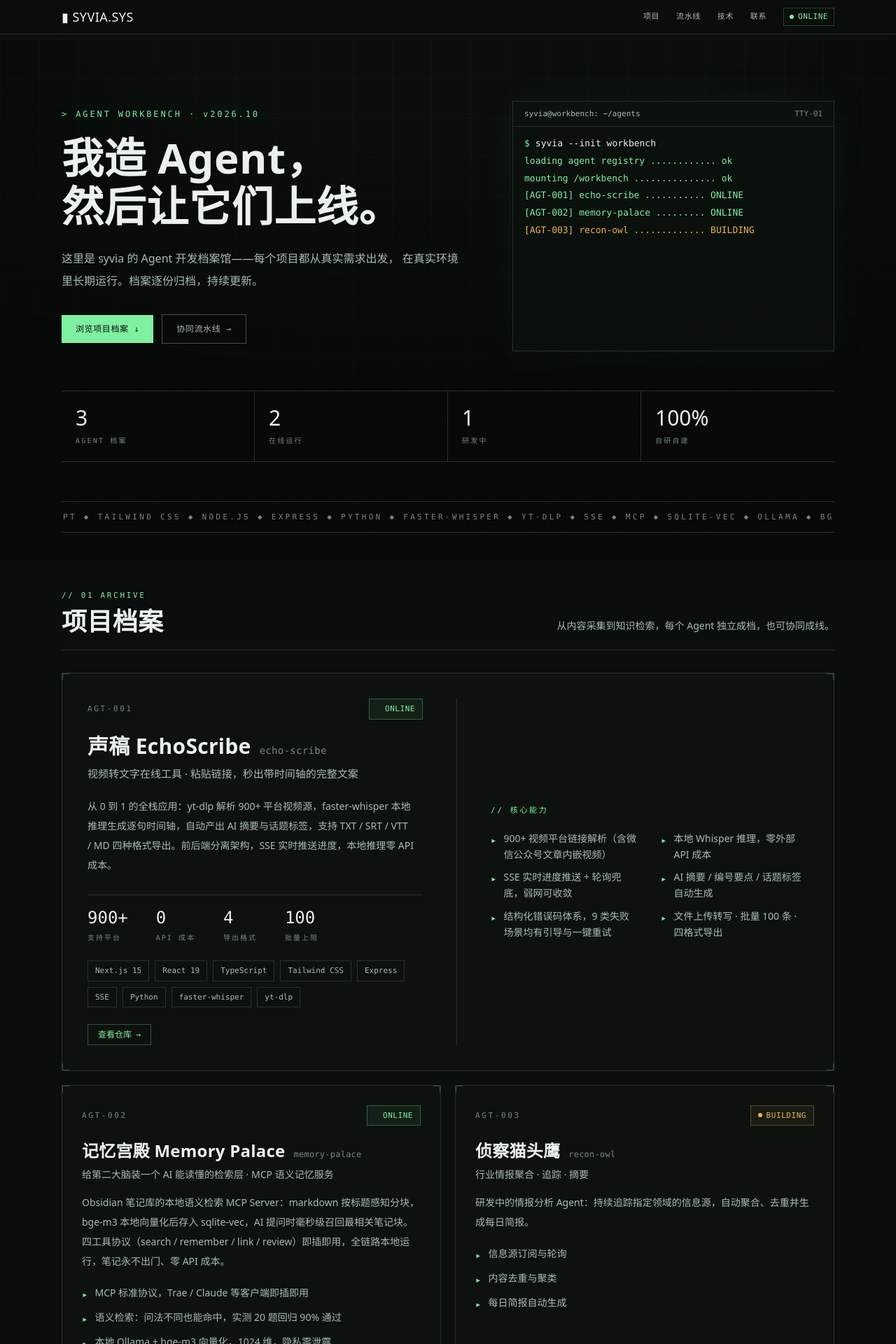
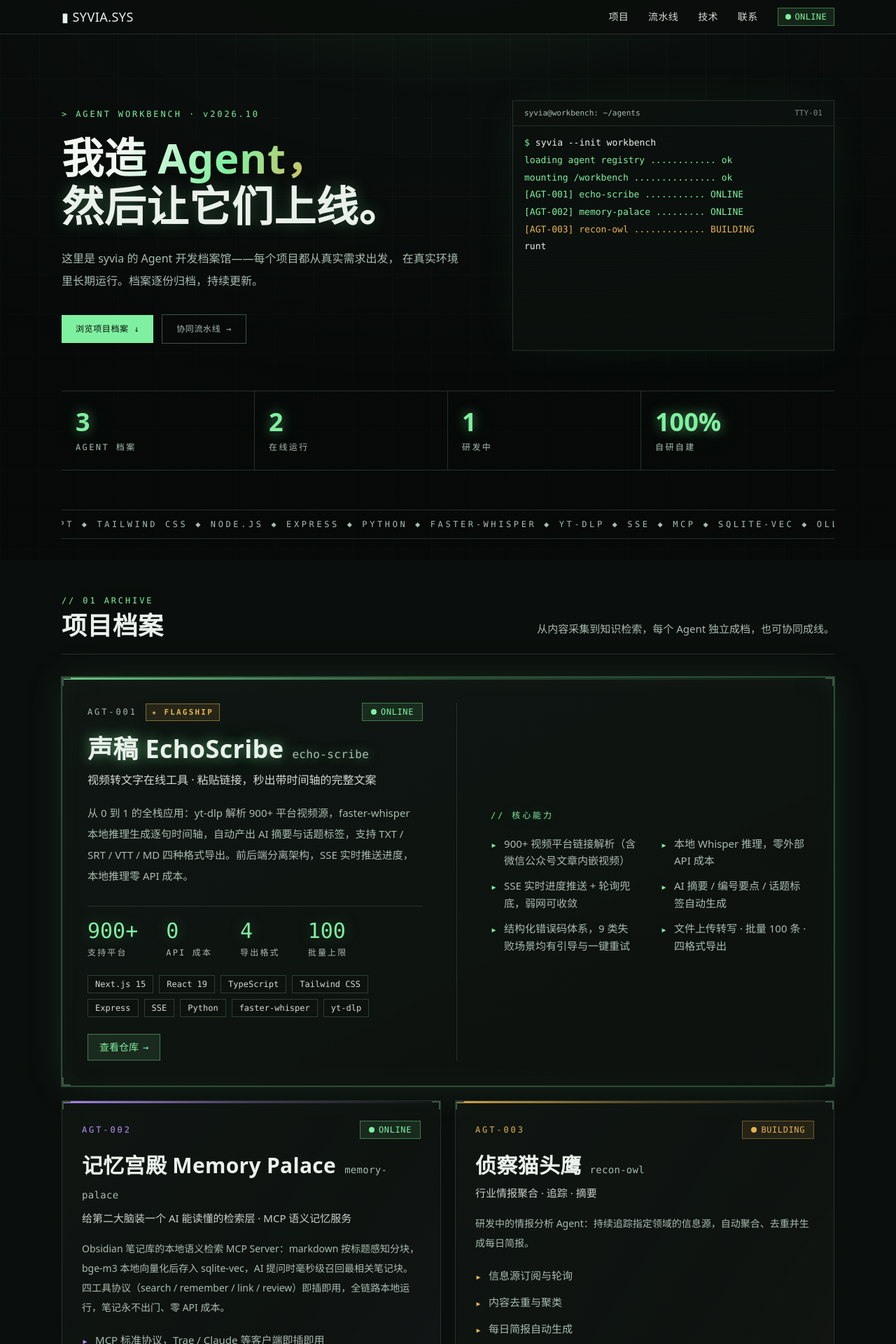
Before and after one commit to yuwangjuan1/syvia_platform, a Next.js app: page / in a window 1280 px wide. Shown: the top 1920 px of the page at 70% size. Built offline with nearby package versions, Linux system fonts and the light colour scheme.

Commit message:
视觉升级：项目卡分色主次（绿旗舰/紫记忆/琥珀侦察）+ 辉光渐变特效 + 全站字号亮度提升

```diff
--- a/src/app/globals.css
+++ b/src/app/globals.css
@@ -10,6 +10,7 @@
   --mist: #a9bcb0;
   --faint: #76897d;
   --phos: #7ff0a0;
+  --violet: #b993ff;
   --amber: #e6b450;
   --alert: #e57a63;
   --font-body: "PingFang SC", "HarmonyOS Sans SC", "Source Han Sans SC", "Microsoft YaHei", system-ui, sans-serif;
@@ -27,6 +28,7 @@
   --color-mist: var(--mist);
   --color-faint: var(--faint);
   --color-phos: var(--phos);
+  --color-violet: var(--violet);
   --color-amber: var(--amber);
   --color-alert: var(--alert);
   --font-display: var(--font-display);
@@ -81,7 +83,9 @@ body::after {
   inset: 0;
   z-index: 0;
   pointer-events: none;
-  background: radial-gradient(ellipse 90% 70% at 50% 0%, transparent 40%, rgba(4, 6, 5, 0.55) 100%);
+  background:
+    radial-gradient(ellipse 62% 42% at 50% -8%, rgba(127, 240, 160, 0.09), transparent 62%),
+    radial-gradient(ellipse 90% 70% at 50% 0%, transparent 40%, rgba(4, 6, 5, 0.55) 100%);
 }
 
 ::-webkit-scrollbar {
@@ -133,3 +137,106 @@ body::after {
     rgba(0, 0, 0, 0.16) 3px
   );
 }
+
+/* ---- 视觉特效工具类 ---- */
+
+/* 霓虹辉光文字 */
+.text-glow {
+  text-shadow:
+    0 0 16px rgba(127, 240, 160, 0.5),
+    0 0 42px rgba(127, 240, 160, 0.22);
+}
+
+.text-glow-soft {
+  text-shadow: 0 0 22px rgba(127, 240, 160, 0.28);
+}
+
+/* 渐变标题字 */
+.gradient-text {
+  background: linear-gradient(115deg, #f2f7f2 25%, #7ff0a0 62%, #e6b450 100%);
+  -webkit-background-clip: text;
+  background-clip: text;
+  color: transparent;
+}
+
+/* 卡片悬停辉光 */
+.card-glow {
+  transition:
+    border-color 0.25s,
+    box-shadow 0.25s,
+    transform 0.25s;
+}
+.card-glow:hover {
+  box-shadow:
+    0 0 0 1px rgba(127, 240, 160, 0.18),
+    0 0 44px rgba(127, 240, 160, 0.09),
+    inset 0 0 30px rgba(127, 240, 160, 0.025);
+}
+
+/* 旗舰卡常驻辉光 */
+.flagship-glow {
+  box-shadow:
+    0 0 0 1px rgba(127, 240, 160, 0.22),
+    0 0 54px rgba(127, 240, 160, 0.1),
+    inset 0 0 40px rgba(127, 240, 160, 0.03);
+}
+.flagship-glow:hover {
+  box-shadow:
+    0 0 0 1px rgba(127, 240, 160, 0.4),
+    0 0 80px rgba(127, 240, 160, 0.16),
+    inset 0 0 48px rgba(127, 240, 160, 0.05);
+}
+
+/* 呼吸浮动 */
+@keyframes floaty {
+  0%,
+  100% {
+    transform: translateY(0);
+  }
+  50% {
+    transform: translateY(-7px);
+  }
+}
+.floaty {
+  animation: floaty 5.5s ease-in-out infinite;
+}
+
+/* 顶部扫描光带 */
+@keyframes sweep {
+  0% {
+    transform: translateX(-100%);
+  }
+  100% {
+    transform: translateX(220%);
+  }
+}
+.sweep-line {
+  position: relative;
+  overflow: hidden;
+}
+.sweep-line::after {
+  content: "";
+  position: absolute;
+  top: 0;
+  left: 0;
+  height: 100%;
+  width: 38%;
+  background: linear-gradient(90deg, transparent, rgba(127, 240, 160, 0.14), transparent);
+  animation: sweep 4.5s ease-in-out infinite;
+  pointer-events: none;
+}
+
+/* 数字翻牌入场 */
+@keyframes popin {
+  0% {
+    opacity: 0;
+    transform: scale(0.92);
+  }
+  100% {
+    opacity: 1;
+    transform: scale(1);
+  }
+}
+.popin {
+  animation: popin 0.5s cubic-bezier(0.22, 1, 0.36, 1) both;
+}
--- a/src/app/page.tsx
+++ b/src/app/page.tsx
@@ -9,21 +9,21 @@ function Navbar() {
         <a href="#top" className="font-display text-lg tracking-wide text-paper">
           {"\u25ae"} {SITE.system}
         </a>
-        <nav className="flex items-center gap-4 font-mono text-[11px] tracking-wider sm:gap-6">
-          <a href="#agents" className="text-mist transition-colors hover:text-phos">
+        <nav className="flex items-center gap-5 font-mono text-sm font-medium tracking-wide sm:gap-7">
+          <a href="#agents" className="text-paper/90 transition-colors hover:text-phos hover:text-glow-soft">
             项目
           </a>
-          <a href="#pipeline" className="text-mist transition-colors hover:text-phos">
+          <a href="#pipeline" className="text-paper/90 transition-colors hover:text-phos hover:text-glow-soft">
             流水线
           </a>
-          <a href="#stack" className="text-mist transition-colors hover:text-phos">
+          <a href="#stack" className="text-paper/90 transition-colors hover:text-phos hover:text-glow-soft">
             技术
           </a>
-          <a href="#contact" className="text-mist transition-colors hover:text-phos">
+          <a href="#contact" className="text-paper/90 transition-colors hover:text-phos hover:text-glow-soft">
             联系
           </a>
-          <span className="hidden items-center gap-1.5 border border-phos/25 px-2 py-0.5 text-phos sm:inline-flex">
-            <span className="blinkdot h-1.5 w-1.5 rounded-full bg-phos" />
+          <span className="hidden items-center gap-1.5 border border-phos/40 bg-phos/10 px-2.5 py-1 text-xs font-medium text-phos text-glow-soft sm:inline-flex">
+            <span className="blinkdot h-2 w-2 rounded-full bg-phos" />
             ONLINE
           </span>
         </nav>
@@ -35,12 +35,12 @@ function Navbar() {
 function SectionHead({ index, en, title, sub }: { index: string; en: string; title: string; sub?: string }) {
   return (
     <div className="border-b border-line pb-5">
-      <p className="font-mono text-[11px] tracking-[0.24em] text-phos">
+      <p className="font-mono text-xs font-medium tracking-[0.24em] text-phos text-glow-soft">
         {"//"} {index} {en}
       </p>
       <div className="mt-2 flex flex-wrap items-end justify-between gap-3">
         <h2 className="font-display text-3xl text-paper sm:text-4xl">{title}</h2>
-        {sub && <p className="max-w-md pb-1 text-sm text-mist">{sub}</p>}
+        {sub && <p className="max-w-lg pb-1 text-[15px] leading-relaxed text-mist">{sub}</p>}
       </div>
     </div>
   );
@@ -50,7 +50,7 @@ function Marquee() {
   const row = MARQUEE.map((item) => ` ${item} \u25c6`).join("");
   return (
     <div className="mt-14 overflow-hidden border-y border-line py-3" aria-hidden>
-      <div className="marquee-track flex w-max whitespace-nowrap font-mono text-[11px] tracking-[0.3em] text-faint">
+      <div className="marquee-track flex w-max whitespace-nowrap font-mono text-xs tracking-[0.3em] text-mist">
         <span>{row}</span>
         <span>{row}</span>
       </div>
@@ -92,12 +92,12 @@ export default function Page() {
               {">"} AGENT WORKBENCH · v2026.10
             </p>
             <h1
-              className="rise mt-5 font-display text-5xl leading-[1.15] text-paper sm:text-6xl"
+              className="rise mt-5 font-display text-5xl font-extrabold leading-[1.15] sm:text-6xl"
               style={{ animationDelay: "0.08s" }}
             >
-              我造 Agent，
+              <span className="gradient-text">我造 Agent，</span>
               <br />
-              然后让它们上线。
+              <span className="text-paper text-glow-soft">然后让它们上线。</span>
             </h1>
             <p
               className="rise mt-6 max-w-xl text-base leading-loose text-mist"
@@ -125,7 +125,7 @@ export default function Page() {
             </div>
           </div>
 
-          <div className="rise" style={{ animationDelay: "0.3s" }}>
+          <div className="rise floaty" style={{ animationDelay: "0.3s" }}>
             <BootTerminal />
           </div>
         </section>
@@ -134,10 +134,10 @@ export default function Page() {
           className="rise mt-14 grid grid-cols-2 divide-x divide-line border-y border-line sm:grid-cols-4"
           style={{ animationDelay: "0.36s" }}
         >
-          {STATS.map((s) => (
-            <div key={s.label} className="px-5 py-5">
-              <div className="font-display text-3xl text-paper">{s.value}</div>
-              <div className="mt-1.5 font-mono text-[10px] tracking-[0.22em] text-faint">
+          {STATS.map((s, i) => (
+            <div key={s.label} className="popin px-5 py-6" style={{ animationDelay: `${0.4 + i * 0.08}s` }}>
+              <div className="text-glow font-display text-4xl font-extrabold text-phos">{s.value}</div>
+              <div className="mt-2 font-mono text-xs font-medium tracking-[0.2em] text-mist">
                 {s.label}
               </div>
             </div>
@@ -169,18 +169,18 @@ export default function Page() {
           />
           <div className="mt-8 grid gap-px border border-line bg-line md:grid-cols-2 lg:grid-cols-4">
             {PIPELINE.map((p) => (
-              <div key={p.step} className="group relative bg-panel/80 p-6 transition-colors hover:bg-panel2">
+              <div key={p.step} className="card-glow group relative bg-panel/80 p-6 transition-colors hover:bg-panel2">
                 <div className="flex items-baseline justify-between">
-                  <span className="font-mono text-3xl text-linebright transition-colors group-hover:text-phos">
+                  <span className="text-glow-soft font-mono text-4xl font-bold text-linebright transition-colors group-hover:text-phos">
                     {p.step}
                   </span>
-                  <span className="font-mono text-[10px] tracking-[0.18em] text-faint">
+                  <span className="font-mono text-xs tracking-[0.18em] text-mist">
                     {p.codename}
                   </span>
                 </div>
-                <h3 className="mt-5 font-mono text-sm tracking-wider text-phos">{p.action}</h3>
-                <p className="mt-1.5 font-display text-lg text-paper">{p.agent}</p>
-                <p className="mt-3 text-[13px] leading-relaxed text-mist">{p.detail}</p>
+                <h3 className="text-glow-soft mt-5 font-mono text-base font-bold tracking-wider text-phos">{p.action}</h3>
+                <p className="mt-1.5 font-display text-xl font-bold text-paper">{p.agent}</p>
+                <p className="mt-3 text-sm leading-relaxed text-mist">{p.detail}</p>
               </div>
             ))}
           </div>
@@ -198,11 +198,11 @@ export default function Page() {
           <div className="mt-8 grid gap-5 sm:grid-cols-2 lg:grid-cols-4">
             {STACK_GROUPS.map((g) => (
               <div key={g.group} className="border border-line bg-panel/60 p-6">
-                <h3 className="font-mono text-xs tracking-[0.2em] text-phos">{g.group}</h3>
-                <ul className="mt-4 space-y-2.5">
+                <h3 className="font-mono text-sm font-bold tracking-[0.2em] text-phos">{g.group}</h3>
+                <ul className="mt-4 space-y-3">
                   {g.items.map((item) => (
-                    <li key={item} className="flex items-start gap-2 text-sm text-mist">
-                      <span className="mt-1.5 h-1 w-1 shrink-0 bg-linebright" />
+                    <li key={item} className="flex items-start gap-2 text-[15px] text-paper/85">
+                      <span className="mt-2.5 h-1.5 w-1.5 shrink-0 bg-phos/70" />
                       {item}
                     </li>
                   ))}
@@ -221,12 +221,12 @@ export default function Page() {
           />
           <div className="mt-8 grid gap-5 md:grid-cols-3">
             {PRINCIPLES.map((p, i) => (
-              <div key={p.title} className="border border-line bg-panel/60 p-6">
-                <span className="font-mono text-[11px] tracking-[0.24em] text-phos">
+              <div key={p.title} className="card-glow border border-line bg-panel/60 p-6 hover:border-linebright">
+                <span className="text-glow-soft font-mono text-2xl font-bold text-phos">
                   {String(i + 1).padStart(2, "0")}
                 </span>
-                <h3 className="mt-4 font-display text-xl text-paper">{p.title}</h3>
-                <p className="mt-3 text-sm leading-relaxed text-mist">{p.detail}</p>
+                <h3 className="mt-4 font-display text-2xl font-bold text-paper">{p.title}</h3>
+                <p className="mt-3 text-[15px] leading-relaxed text-mist">{p.detail}</p>
               </div>
             ))}
           </div>
--- a/src/components/agent-card.tsx
+++ b/src/components/agent-card.tsx
@@ -1,42 +1,103 @@
-import type { AgentProject } from "@/data/agents";
+import type { AgentAccent, AgentProject } from "@/data/agents";
+
+/** 每个项目的专属主题色：色带 / 箭头 / 角标 / 悬停辉光 */
+const ACCENT: Record<
+  AgentAccent,
+  {
+    strip: string;
+    cardBg: string;
+    arrow: string;
+    corner: string;
+    hoverBorder: string;
+    hoverGlow: string;
+    idText: string;
+    metricText: string;
+  }
+> = {
+  phos: {
+    strip: "from-phos/80 via-phos/25 to-transparent",
+    cardBg: "bg-panel/60",
+    arrow: "text-phos",
+    corner: "group-hover:border-phos",
+    hoverBorder: "hover:border-phos/40",
+    hoverGlow: "hover:shadow-[0_0_44px_rgba(127,240,160,0.10)]",
+    idText: "text-phos/80",
+    metricText: "text-phos text-glow-soft",
+  },
+  violet: {
+    strip: "from-violet/90 via-violet/30 to-transparent",
+    cardBg: "bg-gradient-to-br from-panel/80 via-panel/60 to-violet/[0.08]",
+    arrow: "text-violet",
+    corner: "group-hover:border-violet",
+    hoverBorder: "hover:border-violet/60",
+    hoverGlow: "hover:shadow-[0_0_48px_rgba(185,147,255,0.14)]",
+    idText: "text-violet",
+    metricText: "text-violet",
+  },
+  amber: {
+    strip: "from-amber/90 via-amber/30 to-transparent",
+    cardBg: "bg-gradient-to-br from-panel/80 via-panel/60 to-amber/[0.07]",
+    arrow: "text-amber",
+    corner: "group-hover:border-amber",
+    hoverBorder: "hover:border-amber/60",
+    hoverGlow: "hover:shadow-[0_0_48px_rgba(230,180,80,0.12)]",
+    idText: "text-amber",
+    metricText: "text-amber",
+  },
+};
 
 function StatusBadge({ status }: { status: AgentProject["status"] }) {
   if (status === "online") {
     return (
-      <span className="inline-flex items-center gap-1.5 border border-phos/30 bg-phos/[0.06] px-2.5 py-1 font-mono text-[11px] tracking-wider text-phos">
-        <span className="blinkdot inline-block h-1.5 w-1.5 rounded-full bg-phos" />
+      <span className="inline-flex items-center gap-1.5 border border-phos/40 bg-phos/10 px-3 py-1 font-mono text-xs font-medium tracking-wider text-phos text-glow-soft">
+        <span className="blinkdot inline-block h-2 w-2 rounded-full bg-phos" />
         ONLINE
       </span>
     );
   }
   return (
-    <span className="inline-flex items-center gap-1.5 border border-amber/30 bg-amber/[0.06] px-2.5 py-1 font-mono text-[11px] tracking-wider text-amber">
-      <span className="inline-block h-1.5 w-1.5 rounded-full bg-amber" />
+    <span className="inline-flex items-center gap-1.5 border border-amber/40 bg-amber/10 px-3 py-1 font-mono text-xs font-medium tracking-wider text-amber">
+      <span className="inline-block h-2 w-2 rounded-full bg-amber" />
       BUILDING
     </span>
   );
 }
 
-function Corners() {
+function Corners({ hoverColor }: { hoverColor: string }) {
   const base =
-    "pointer-events-none absolute h-2.5 w-2.5 border-linebright transition-colors duration-200 group-hover:border-phos";
+    "pointer-events-none absolute h-3 w-3 border-linebright transition-colors duration-200";
+  const c = `${base} ${hoverColor}`;
   return (
     <>
-      <span className={`${base} left-0 top-0 border-l border-t`} />
-      <span className={`${base} right-0 top-0 border-r border-t`} />
-      <span className={`${base} bottom-0 left-0 border-b border-l`} />
-      <span className={`${base} bottom-0 right-0 border-b border-r`} />
+      <span className={`${c} left-0 top-0 border-l-2 border-t-2`} />
+      <span className={`${c} right-0 top-0 border-r-2 border-t-2`} />
+      <span className={`${c} bottom-0 left-0 border-b-2 border-l-2`} />
+      <span className={`${c} bottom-0 right-0 border-b-2 border-r-2`} />
     </>
   );
 }
 
-function Metrics({ agent }: { agent: AgentProject }) {
+function AccentStrip({ color }: { color: string }) {
+  return (
+    <div
+      className={`absolute inset-x-0 top-0 h-[3px] bg-gradient-to-r ${color}`}
+      aria-hidden
+    />
+  );
+}
+
+function Metrics({ agent, large = false }: { agent: AgentProject; large?: boolean }) {
+  const a = ACCENT[agent.accent ?? "phos"];
   return (
     <div className="flex flex-wrap gap-x-10 gap-y-4 border-t border-line pt-5">
       {agent.metrics.map((m) => (
         <div key={m.label}>
-          <div className="font-mono text-2xl leading-none text-paper">{m.value}</div>
-          <div className="mt-2 font-mono text-[10px] uppercase tracking-[0.2em] text-faint">
+          <div
+            className={`font-mono leading-none ${a.metricText} ${large ? "text-3xl" : "text-2xl"}`}
+          >
+            {m.value}
+          </div>
+          <div className="mt-2 font-mono text-xs uppercase tracking-[0.18em] text-mist">
             {m.label}
           </div>
         </div>
@@ -49,7 +110,10 @@ function Stack({ agent }: { agent: AgentProject }) {
   return (
     <div className="flex flex-wrap items-center gap-2">
       {agent.stack.map((s) => (
-        <span key={s} className="border border-line bg-panel2/60 px-2.5 py-1 font-mono text-[11px] text-mist">
+        <span
+          key={s}
+          className="border border-linebright/70 bg-panel2/80 px-2.5 py-1 font-mono text-xs text-paper/90"
+        >
           {s}
         </span>
       ))}
@@ -60,7 +124,7 @@ function Stack({ agent }: { agent: AgentProject }) {
 function Links({ agent }: { agent: AgentProject }) {
   if (agent.links.length === 0) {
     return (
-      <span className="inline-flex items-center border border-line px-3 py-1.5 font-mono text-xs text-faint">
+      <span className="inline-flex items-center border border-line px-4 py-2 font-mono text-sm text-mist">
         仓库整理中
       </span>
     );
@@ -73,7 +137,7 @@ function Links({ agent }: { agent: AgentProject }) {
           href={l.href}
           target="_blank"
           rel="noreferrer"
-          className="inline-flex items-center gap-1.5 border border-phos/30 px-3.5 py-1.5 font-mono text-xs text-phos transition-colors hover:bg-phos/10"
+          className="inline-flex items-center gap-1.5 border border-phos/40 bg-phos/10 px-4 py-2 font-mono text-sm font-medium text-phos transition-all hover:bg-phos/20 hover:text-glow-soft"
         >
           {l.label} <span aria-hidden>{"\u2192"}</span>
         </a>
@@ -82,12 +146,20 @@ function Links({ agent }: { agent: AgentProject }) {
   );
 }
 
-function FeatureList({ agent, cols = 1 }: { agent: AgentProject; cols?: 1 | 2 }) {
+function FeatureList({
+  agent,
+  cols = 1,
+  arrowColor,
+}: {
+  agent: AgentProject;
+  cols?: 1 | 2;
+  arrowColor: string;
+}) {
   return (
-    <ul className={`grid gap-x-8 gap-y-2.5 ${cols === 2 ? "sm:grid-cols-2" : "grid-cols-1"}`}>
+    <ul className={`grid gap-x-8 gap-y-3 ${cols === 2 ? "sm:grid-cols-2" : "grid-cols-1"}`}>
       {agent.features.map((f) => (
-        <li key={f} className="flex items-start gap-2.5 text-sm leading-relaxed text-mist">
-          <span className="mt-0.5 shrink-0 font-mono text-phos">{"\u25b8"}</span>
+        <li key={f} className="flex items-start gap-2.5 text-[15px] leading-relaxed text-mist">
+          <span className={`mt-0.5 shrink-0 font-mono ${arrowColor}`}>&#x25b8;</span>
           {f}
         </li>
       ))}
@@ -96,25 +168,35 @@ function FeatureList({ agent, cols = 1 }: { agent: AgentProject; cols?: 1 | 2 })
 }
 
 export default function AgentCard({ agent }: { agent: AgentProject }) {
-  // featured 卡：全宽横向布局（左叙述 / 右特性），其余为等宽纵向卡
+  const a = ACCENT[agent.accent ?? "phos"];
+
+  // 旗舰卡（声稿）：全宽横向 + 常驻绿色辉光 + FLAGSHIP 徽章
   if (agent.featured) {
     return (
-      <article className="group relative border border-line bg-panel/60 p-7 transition-colors duration-200 hover:border-linebright lg:col-span-2 lg:p-9">
-        <Corners />
+      <article className="flagship-glow group relative border border-phos/30 bg-gradient-to-br from-panel/90 to-panel2/95 p-7 transition-colors duration-300 hover:border-phos/60 lg:col-span-2 lg:p-9">
+        <AccentStrip color={ACCENT.phos.strip} />
+        <Corners hoverColor={ACCENT.phos.corner} />
         <div className="grid gap-8 lg:grid-cols-[minmax(0,1fr)_minmax(0,1.05fr)] lg:gap-12">
           <div>
             <div className="flex items-center justify-between gap-3">
-              <span className="font-mono text-[11px] tracking-[0.24em] text-faint">{agent.id}</span>
+              <div className="flex items-center gap-3">
+                <span className="font-mono text-xs tracking-[0.24em] text-mist">{agent.id}</span>
+                <span className="border border-amber/50 bg-amber/10 px-2 py-0.5 font-mono text-[11px] font-bold tracking-[0.2em] text-amber">
+                  ★ FLAGSHIP
+                </span>
+              </div>
               <StatusBadge status={agent.status} />
             </div>
-            <h3 className="mt-5 font-display text-3xl text-paper">
+            <h3 className="text-glow mt-5 font-display text-4xl font-extrabold text-paper">
               {agent.name}
-              <span className="ml-3 font-mono text-sm font-normal text-faint">{agent.codename}</span>
+              <span className="ml-3 font-mono text-base font-normal text-mist">
+                {agent.codename}
+              </span>
             </h3>
-            <p className="mt-2 text-[15px] text-mist">{agent.tagline}</p>
-            <p className="mt-5 text-sm leading-loose text-mist">{agent.description}</p>
+            <p className="mt-3 text-base text-paper/90">{agent.tagline}</p>
+            <p className="mt-5 text-[15px] leading-loose text-mist">{agent.description}</p>
             <div className="mt-7">
-              <Metrics agent={agent} />
+              <Metrics agent={agent} large />
             </div>
             <div className="mt-6">
               <Stack agent={agent} />
@@ -124,9 +206,11 @@ export default function AgentCard({ agent }: { agent: AgentProject }) {
             </div>
           </div>
           <div className="flex flex-col justify-center border-t border-line pt-6 lg:border-l lg:border-t-0 lg:pl-12 lg:pt-0">
-            <p className="font-mono text-[11px] tracking-[0.24em] text-phos">{"//"} 核心能力</p>
+            <p className="font-mono text-xs tracking-[0.24em] text-phos text-glow-soft">
+              {"//"} 核心能力
+            </p>
             <div className="mt-5">
-              <FeatureList agent={agent} cols={2} />
+              <FeatureList agent={agent} cols={2} arrowColor={ACCENT.phos.arrow} />
             </div>
           </div>
         </div>
@@ -134,21 +218,27 @@ export default function AgentCard({ agent }: { agent: AgentProject }) {
     );
   }
 
+  // 常规卡：等宽纵向，各带专属主题色
   return (
-    <article className="group relative flex flex-col border border-line bg-panel/60 p-7 transition-colors duration-200 hover:border-linebright">
-      <Corners />
+    <article
+      className={`group relative flex flex-col border border-line p-7 transition-all duration-300 ${a.cardBg} ${a.hoverBorder} ${a.hoverGlow}`}
+    >
+      <AccentStrip color={a.strip} />
+      <Corners hoverColor={a.corner} />
       <div className="flex items-center justify-between gap-3">
-        <span className="font-mono text-[11px] tracking-[0.24em] text-faint">{agent.id}</span>
+        <span className={`font-mono text-xs font-medium tracking-[0.24em] ${a.idText}`}>
+          {agent.id}
+        </span>
         <StatusBadge status={agent.status} />
       </div>
-      <h3 className="mt-5 font-display text-2xl text-paper">
+      <h3 className="mt-5 font-display text-3xl font-extrabold text-paper">
         {agent.name}
-        <span className="ml-3 font-mono text-xs font-normal text-faint">{agent.codename}</span>
+        <span className="ml-3 font-mono text-sm font-normal text-mist">{agent.codename}</span>
       </h3>
-      <p className="mt-2 text-sm text-mist">{agent.tagline}</p>
+      <p className="mt-2 text-[15px] text-paper/85">{agent.tagline}</p>
       <p className="mt-4 text-sm leading-loose text-mist">{agent.description}</p>
       <div className="mt-5 flex-1">
-        <FeatureList agent={agent} />
+        <FeatureList agent={agent} arrowColor={a.arrow} />
       </div>
       <div className="mt-6">
         <Metrics agent={agent} />
--- a/src/data/agents.ts
+++ b/src/data/agents.ts
@@ -1,4 +1,5 @@
 export type AgentStatus = "online" | "building";
+export type AgentAccent = "phos" | "violet" | "amber";
 
 export interface AgentMetric {
   label: string;
@@ -15,6 +16,8 @@ export interface AgentProject {
   name: string;
   codename: string;
   status: AgentStatus;
+  /** 主题色：phos 绿（默认/旗舰）· violet 紫 · amber 琥珀 */
+  accent?: AgentAccent;
   tagline: string;
   description: string;
   features: string[];
@@ -112,6 +115,7 @@ export const AGENTS: AgentProject[] = [
     name: "记忆宫殿 Memory Palace",
     codename: "memory-palace",
     status: "online",
+    accent: "violet",
     tagline: "给第二大脑装一个 AI 能读懂的检索层 · MCP 语义记忆服务",
     description:
       "Obsidian 笔记库的本地语义检索 MCP Server：markdown 按标题感知分块，bge-m3 本地向量化后存入 sqlite-vec，AI 提问时毫秒级召回最相关笔记块。四工具协议（search / remember / link / review）即插即用，全链路本地运行，笔记永不出门、零 API 成本。",
@@ -144,6 +148,7 @@ export const AGENTS: AgentProject[] = [
     name: "侦察猫头鹰",
     codename: "recon-owl",
     status: "building",
+    accent: "amber",
     tagline: "行业情报聚合 · 追踪 · 摘要",
     description:
       "研发中的情报分析 Agent：持续追踪指定领域的信息源，自动聚合、去重并生成每日简报。",
```
